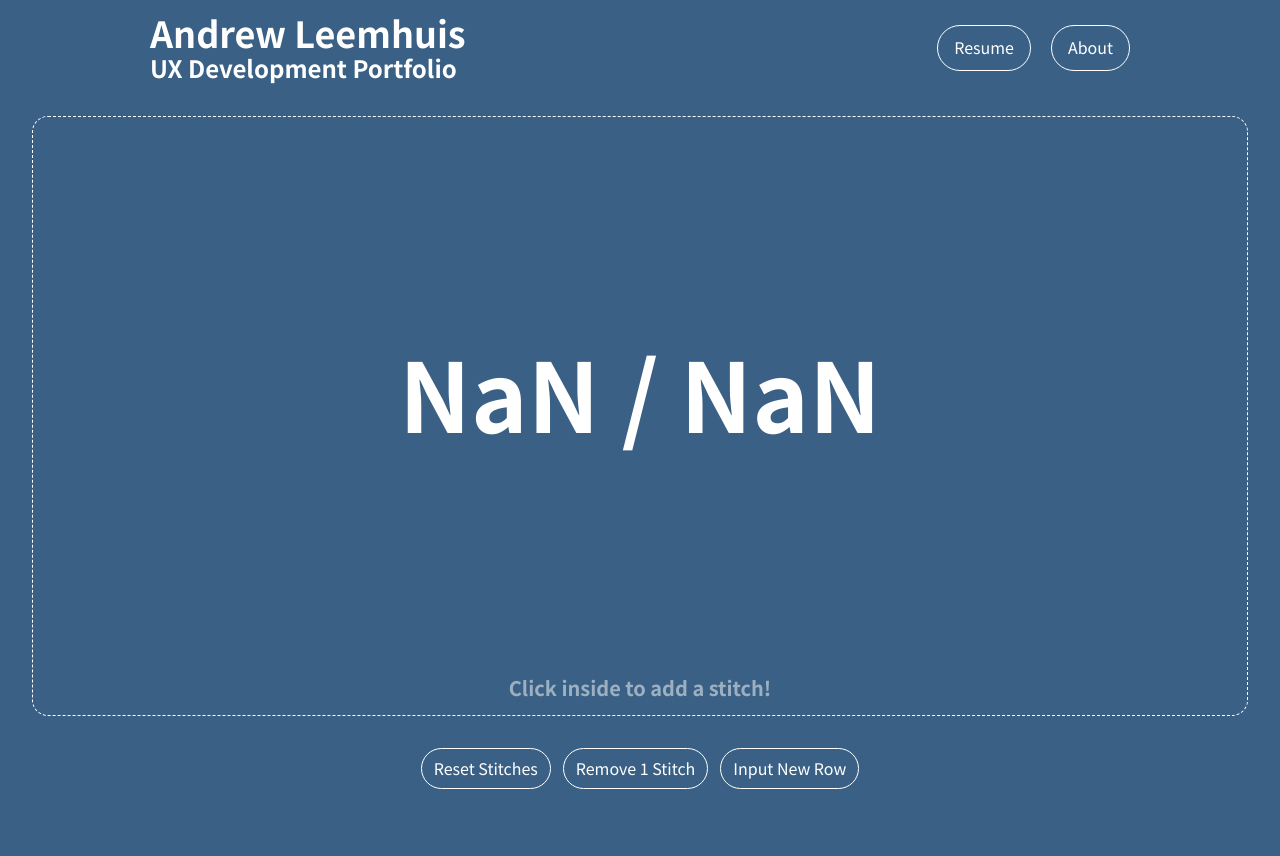
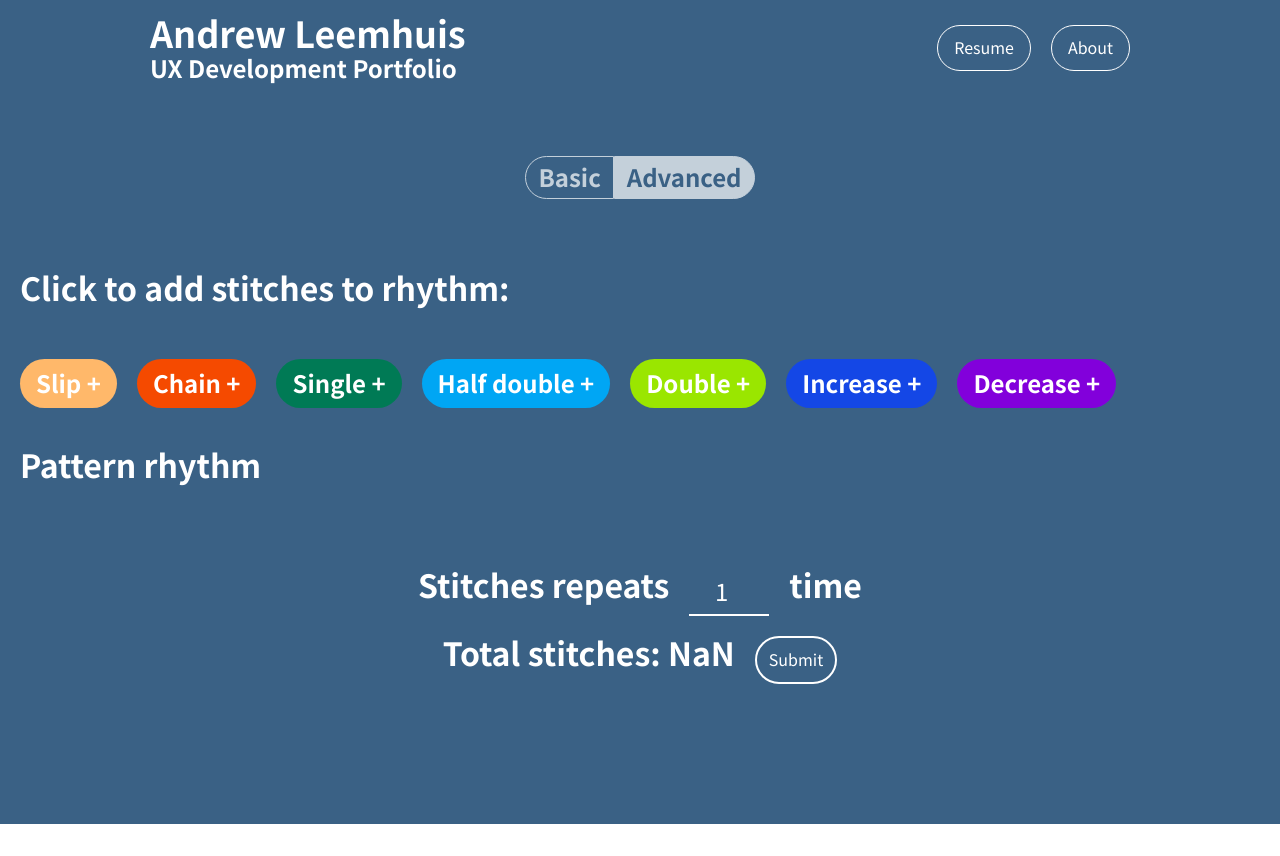
Before and after one commit to tanukilandslide/andrew-leemhuis-portfolio, a Vue app: page /crochet-counter/advanced in a window 1280 px wide. After the commit the page ends 824 px from the top, so only its background shows below. Built offline with nearby package versions, Linux system fonts and the light colour scheme; what vue3-lottie would draw is missing.

Commit message:
Advanced crochet counter now starts on the stitch input page

```diff
--- a/src/pages/crochet-counter/CrochetCounterAdvanced.vue
+++ b/src/pages/crochet-counter/CrochetCounterAdvanced.vue
@@ -619,7 +619,7 @@ onMounted(() => {
   if (stitchCounter.value || stitchGoal.value) {
     inputStitchGoal.value = false
   } else {
-    inputStitchGoal.value = false
+    inputStitchGoal.value = true
   }
 })
 </script>
```
